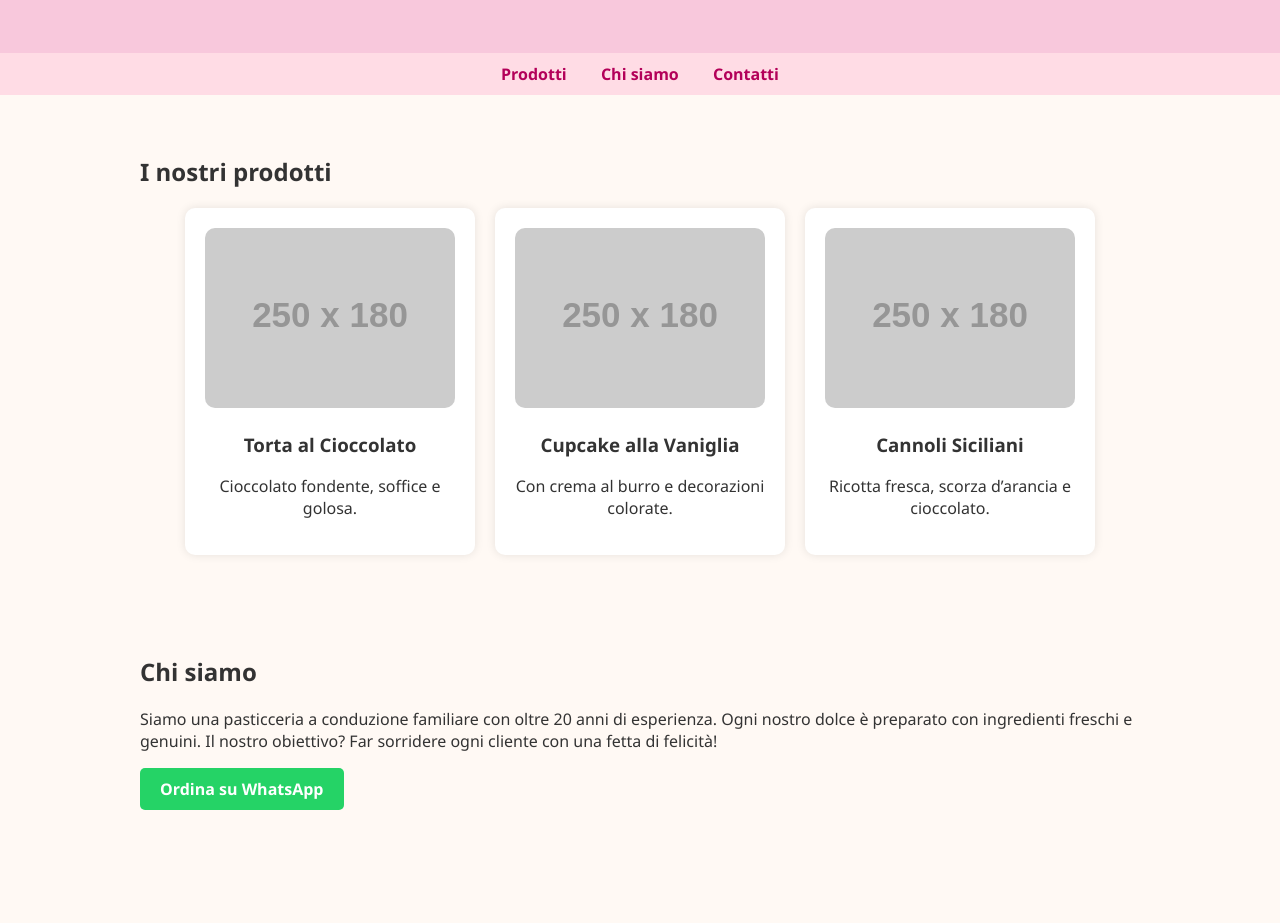
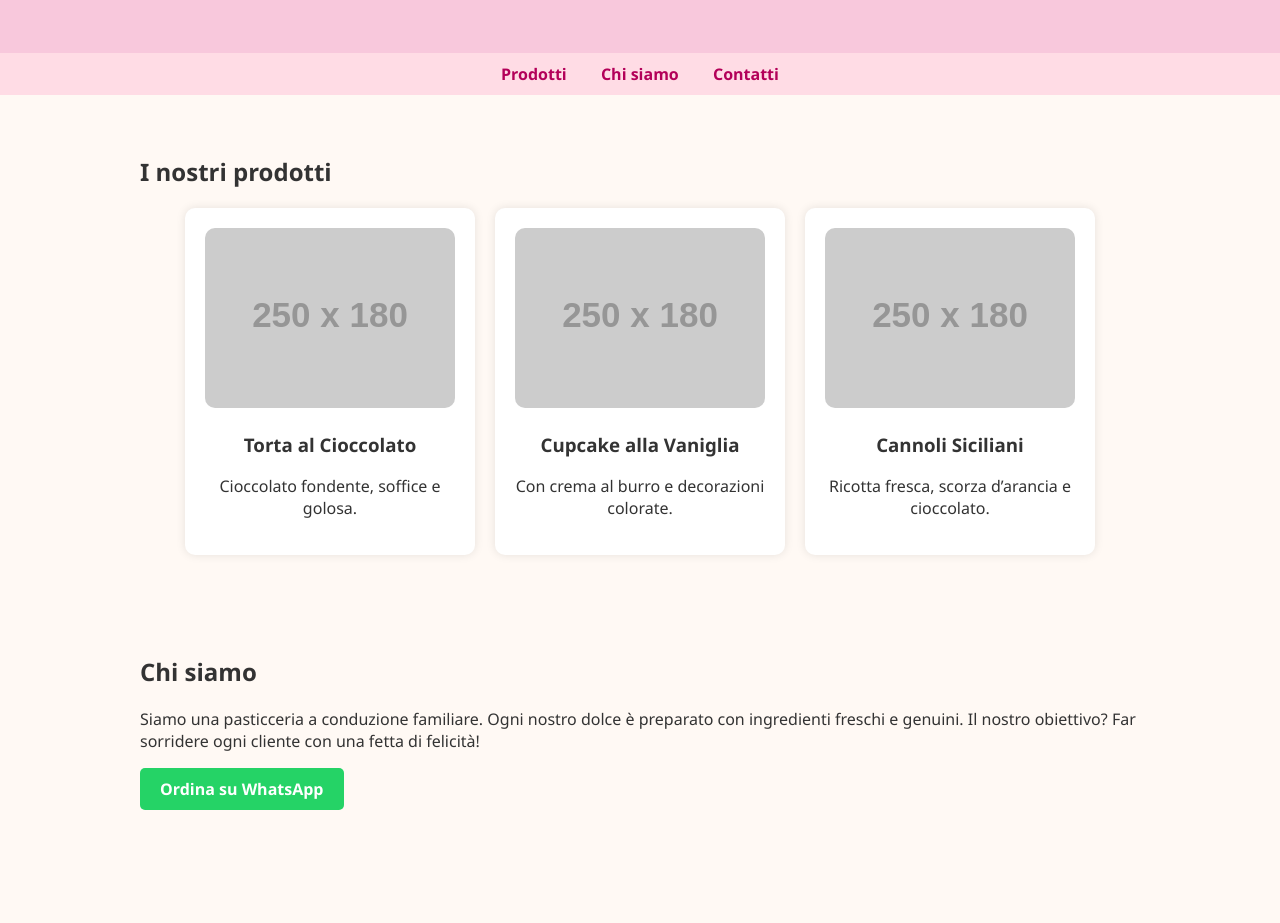
Before and after one commit to andreafronzi/Pasticceria-Jannello, a plain HTML site: page index.html in a window 1280 px wide. Shown: the part 136-1059 px from the top of the page. Drawn offline with Linux system fonts and the light colour scheme; placeholder pictures from the web are drawn by us.

Commit message:
modification of the description

```diff
--- a/index.html
+++ b/index.html
@@ -114,7 +114,7 @@
 
   <section id="chisiamo">
     <h2>Chi siamo</h2>
-    <p>Siamo una pasticceria a conduzione familiare con oltre 20 anni di esperienza. Ogni nostro dolce è preparato con ingredienti freschi e genuini. Il nostro obiettivo? Far sorridere ogni cliente con una fetta di felicità!</p>
+    <p>Siamo una pasticceria a conduzione familiare. Ogni nostro dolce è preparato con ingredienti freschi e genuini. Il nostro obiettivo? Far sorridere ogni cliente con una fetta di felicità!</p>
     <p>
       <a href="https://wa.me/393456789012" target="_blank" style="display:inline-block; background-color:#25D366; color:white; padding:10px 20px; border-radius:5px; text-decoration:none; font-weight:bold;">
         Ordina su WhatsApp
```
